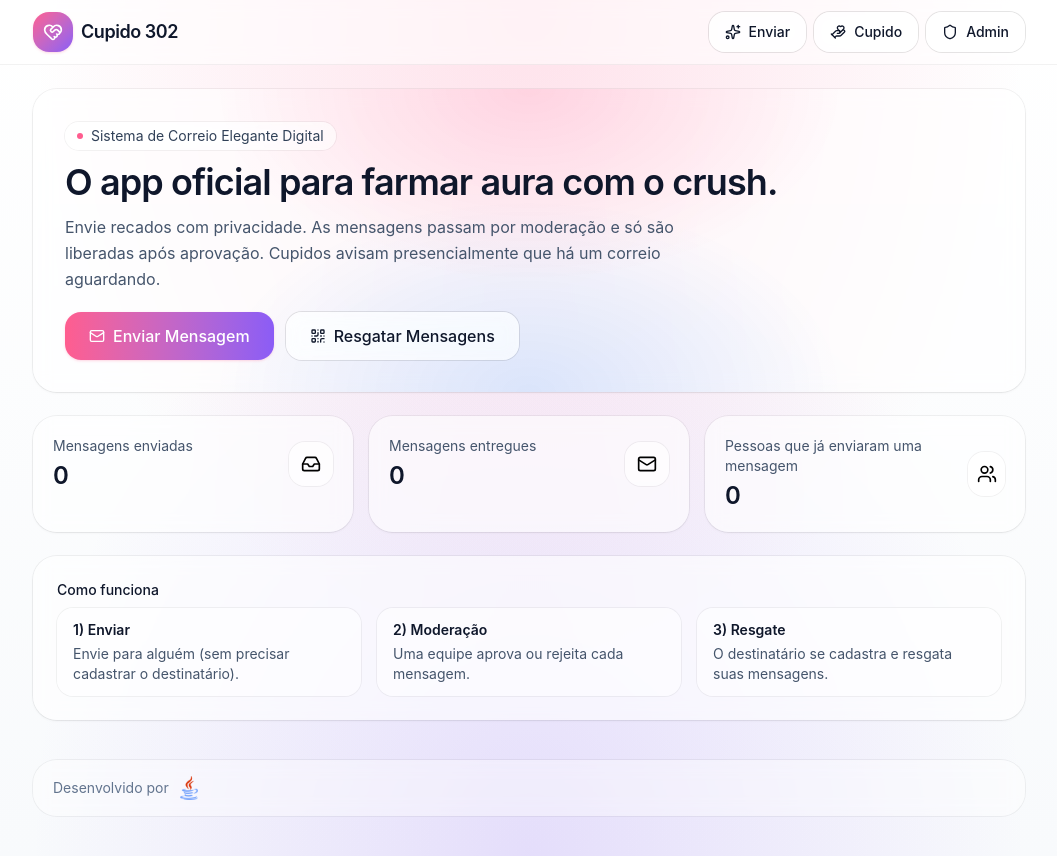
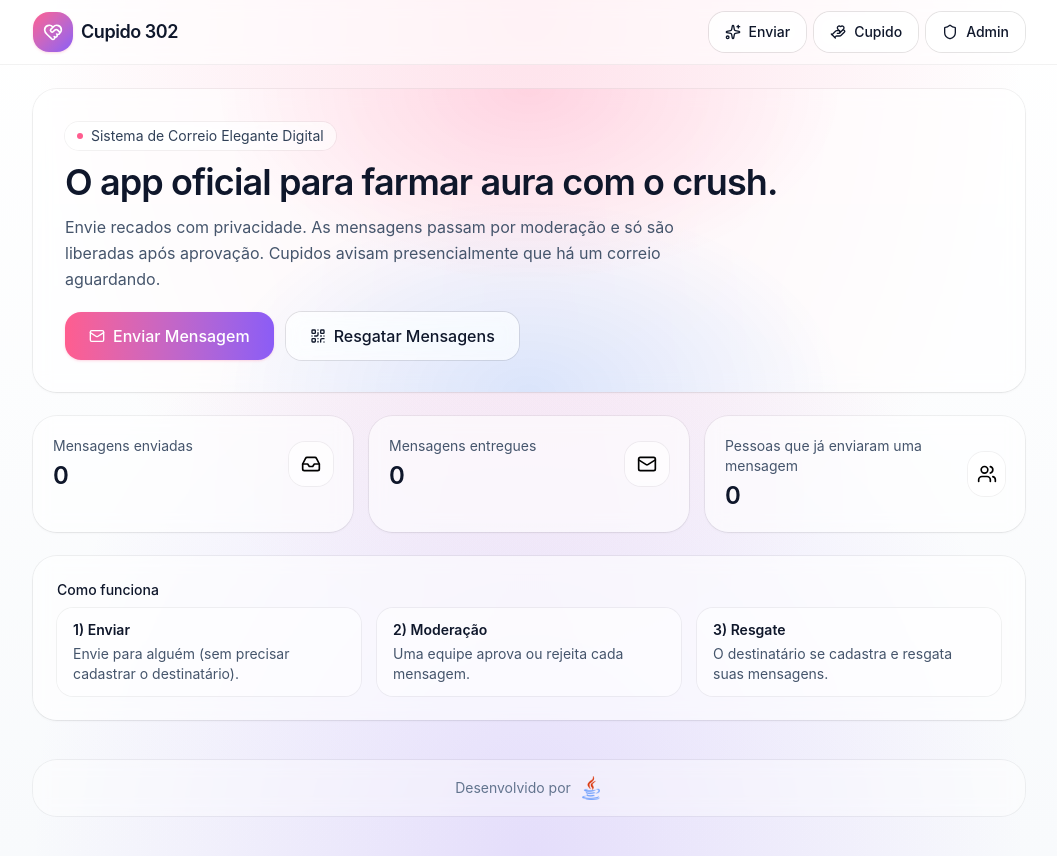
Before and after one commit to tzinegf/cupido302, a React (Vite) app: page / in a window 1280 px wide. Shown: the whole page, without its empty margins (111-1168 px from the left). Built offline with nearby package versions, Linux system fonts and the light colour scheme; no server answers.

Commit message:
ui: centralizar texto do rodapé

```diff
--- a/src/components/AppShell.tsx
+++ b/src/components/AppShell.tsx
@@ -49,8 +49,8 @@ export function AppShell() {
       </main>
 
       <footer className="mx-auto w-full max-w-5xl px-4 pb-10 pt-4 text-sm text-slate-500">
-        <div className="rounded-3xl bg-white/40 ring-1 ring-black/5 backdrop-blur px-5 py-4">
-          <span className="inline-flex items-center gap-2">
+        <div className="rounded-3xl bg-white/40 ring-1 ring-black/5 backdrop-blur px-5 py-4 text-center">
+          <span className="inline-flex items-center justify-center gap-2">
             Desenvolvido por
             <img
               src={meuIcone}
```
